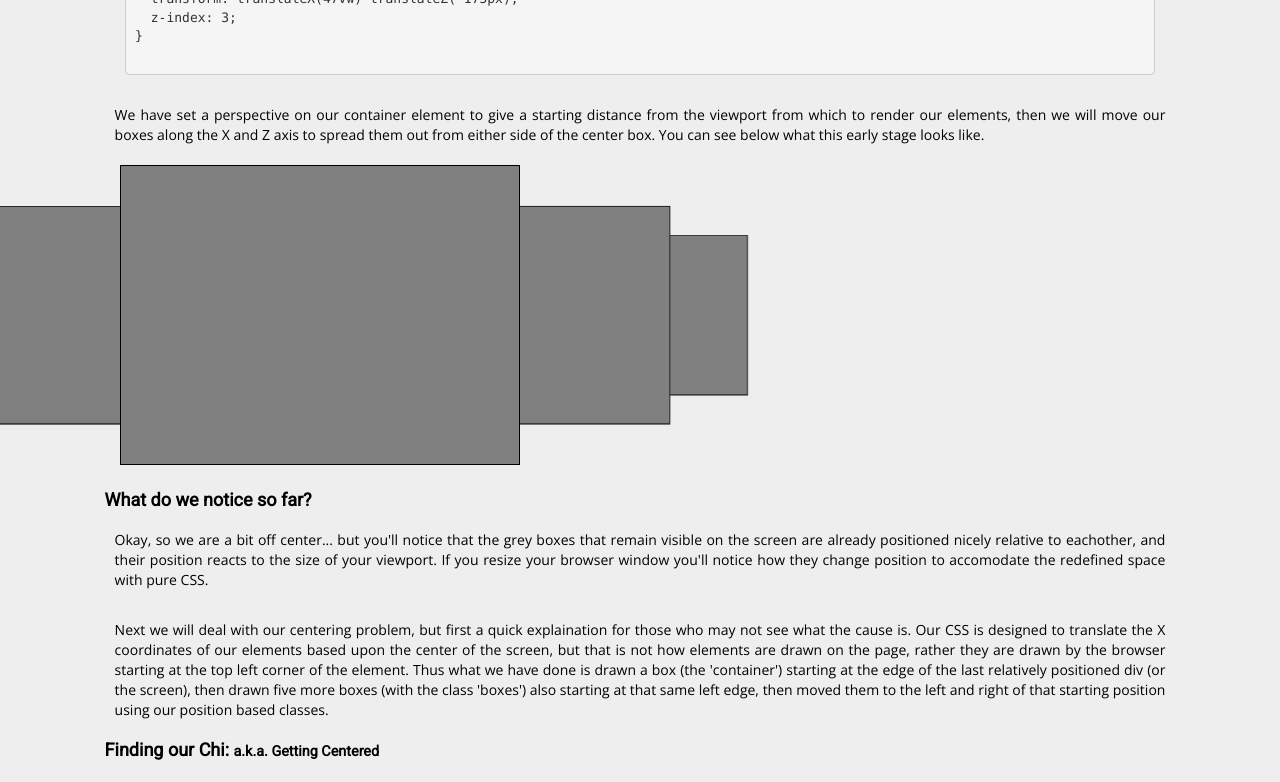
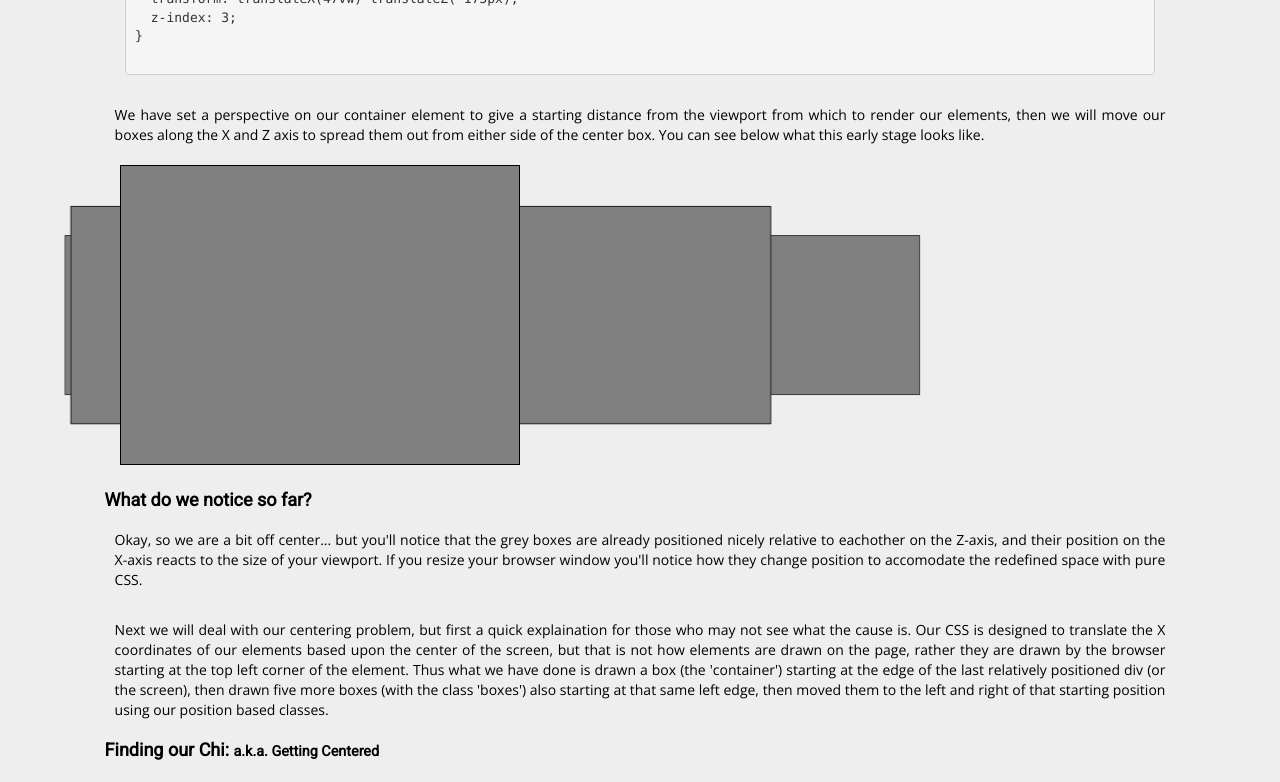
Before and after one commit to foxinatardis/portfolio, a Vue app in the folder vue/: page /blog/posts/carousel in a window 1280 px wide. Shown: the part 1884-2666 px from the top of the page. Built offline with nearby package versions, Linux system fonts and the light colour scheme; some icons are missing.

Commit message:
Updated demo in carousel blog for display in Safari

```diff
--- a/vue/src/components/blog/posts/carousel/carousel.vue
+++ b/vue/src/components/blog/posts/carousel/carousel.vue
@@ -33,7 +33,7 @@
   position: relative;
   height: 300px;
   clear: both;
-  transform: perspective(200px)
+  perspective: 200px;
 }
 .boxes {
   position: absolute;
@@ -69,7 +69,7 @@
       </section>
       <section>
         <h4>What do we notice so far?</h4>
-        <p class="col-xs-12">Okay, so we are a bit off center... but you'll notice that the grey boxes that remain visible on the screen are already positioned nicely relative to eachother, and their position reacts to the size of your viewport. If you resize your browser window you'll notice how they change position to accomodate the redefined space with pure CSS.</p>
+        <p class="col-xs-12">Okay, so we are a bit off center... but you'll notice that the grey boxes are already positioned nicely relative to eachother on the Z-axis, and their position on the X-axis reacts to the size of your viewport. If you resize your browser window you'll notice how they change position to accomodate the redefined space with pure CSS.</p>
         <p class="col-xs-12">Next we will deal with our centering problem, but first a quick explaination for those who may not see what the cause is. Our CSS is designed to translate the X coordinates of our elements based upon the center of the screen, but that is not how elements are drawn on the page, rather they are drawn by the browser starting at the top left corner of the element. Thus what we have done is drawn a box (the 'container') starting at the edge of the last relatively positioned div (or the screen), then drawn five more boxes (with the class 'boxes') also starting at that same left edge, then moved them to the left and right of that starting position using our position based classes.</p>
       </section>
       <section>
--- a/vue/src/components/blog/posts/carousel/components/full-demo.vue
+++ b/vue/src/components/blog/posts/carousel/components/full-demo.vue
@@ -41,8 +41,7 @@ export default {
         { name: 'item 5', color: 'yellow' },
         { name: 'item 6', color: 'orange' }
       ],
-      displayIndicies: [],
-      disabled: false
+      displayIndicies: []
     }
   },
   created () {
@@ -52,20 +51,11 @@ export default {
   },
   methods: {
     moveCarousel (direction) {
-      const vm = this
-      if (vm.disabled) {
-        return
-      }
-      vm.disabled = true
       if (direction === 'left') {
         this.displayIndicies.unshift(this.displayIndicies.pop())
       } else if (direction === 'right') {
         this.displayIndicies.push(this.displayIndicies.shift())
       }
-      setTimeout(vm.enableCarousel, 500)
-    },
-    enableCarousel () {
-      this.disabled = false
     }
   }
 }
--- a/vue/src/components/blog/posts/carousel/components/static-demo.vue
+++ b/vue/src/components/blog/posts/carousel/components/static-demo.vue
@@ -18,6 +18,7 @@ export default {
   position: relative;
   height: 300px;
   clear: both;
+  perspective: 200px;
 }
 .element {
   position: absolute;
@@ -27,33 +28,33 @@ export default {
   width: 400px;
 }
 .far-left {
-  -ms-transform: perspective(200px) translateZ(-175px) translateX(-47vw);
-  -webkit-transform: perspective(200px) translateZ(-175px) translateX(-47vw);
-  transform: perspective(200px) translateZ(-175px) translateX(-47vw);
+  -ms-transform: translate3d(-47vw, 0, -175px);
+  -webkit-transform: translate3d(-47vw, 0, -175px);
+  transform: translate3d(-47vw, 0, -175px);
   z-index: 3;
 }
 .left {
-  -ms-transform: perspective(200px) translateZ(-75px) translateX(-22vw);
-  -webkit-transform: perspective(200px) translateZ(-75px) translateX(-22vw);
-  transform: perspective(200px) translateZ(-75px) translateX(-22vw);
+  -ms-transform: translate3d(-22vw, 0, -75px);
+  -webkit-transform: translate3d(-22vw, 0, -75px);
+  transform: translate3d(-22vw, 0, -75px);
   z-index: 5;
 }
 .center {
-  -ms-transform: perspective(200px) translateZ(0px) translateX(0vw);
-  -webkit-transform: perspective(200px) translateZ(0px) translateX(0vw);
-  transform: perspective(200px) translateZ(0px) translateX(0vw);
+  -ms-transform: translate3d(0, 0, 0);
+  -webkit-transform: translate3d(0, 0, 0);
+  transform: translate3d(0, 0, 0);
   z-index: 7;
 }
 .right {
-  -ms-transform: perspective(200px) translateZ(-75px) translateX(22vw);
-  -webkit-transform: perspective(200px) translateZ(-75px) translateX(22vw);
-  transform: perspective(200px) translateZ(-75px) translateX(22vw);
+  -ms-transform: translate3d(22vw, 0, -75px);
+  -webkit-transform: translate3d(22vw, 0, -75px);
+  transform: translate3d(22vw, 0, -75px);
   z-index: 5;
 }
 .far-right {
-  -ms-transform: perspective(200px) translateZ(-175px) translateX(47vw);
-  -webkit-transform: perspective(200px) translateZ(-175px) translateX(47vw);
-  transform: perspective(200px) translateZ(-175px) translateX(47vw);
+  -ms-transform: translate3d(47vw, 0, -175px);
+  -webkit-transform: translate3d(47vw, 0, -175px);
+  transform: translate3d(47vw, 0, -175px);
   z-index: 3;
 }
 </style>
```
